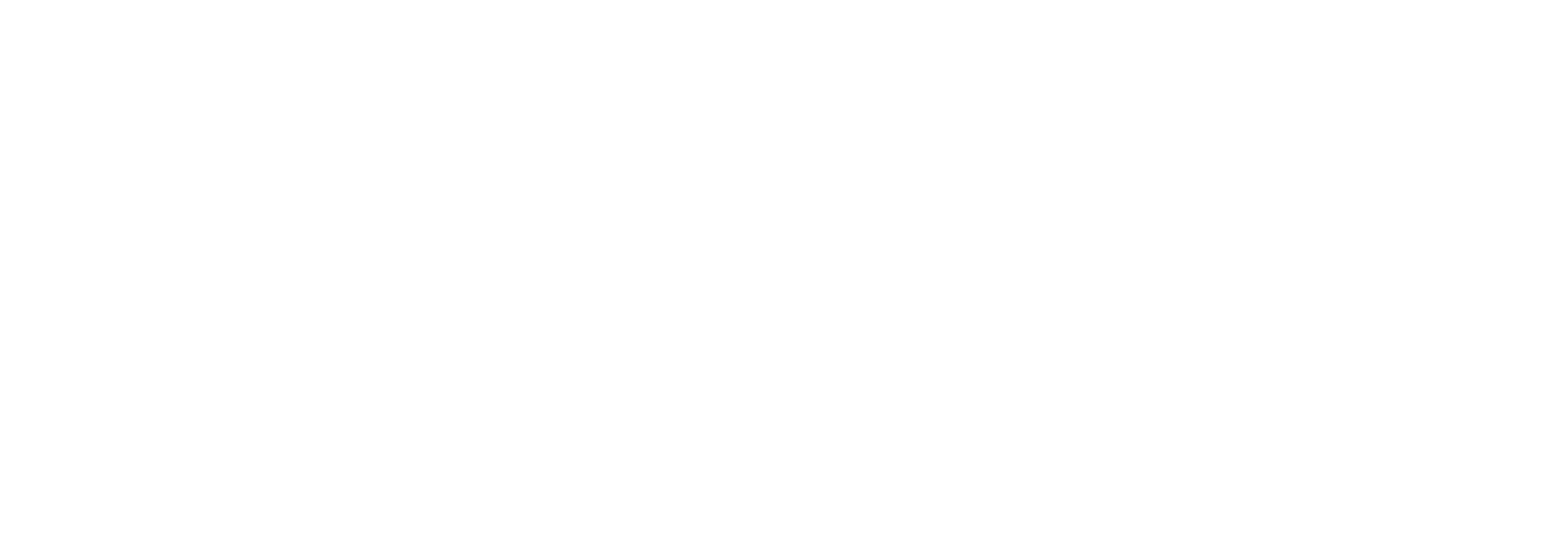
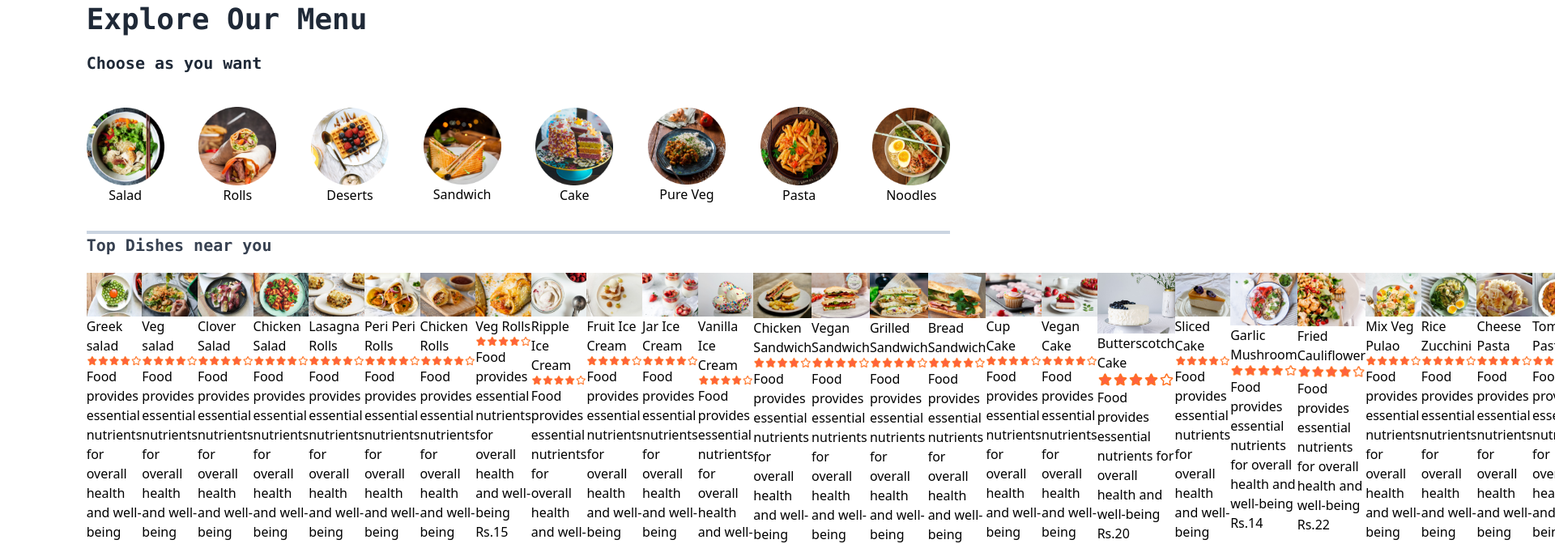
Before and after one commit to ushagotame000/foodie, a React (Create React App) app in the folder frontend/: page / in a window 1280 px wide. Shown: the part 560-1232 px from the top of the page at 81% size, 1920 px wide, since content can reach past the window. Before the commit the page ends 800 px from the top, so only its background shows below. Built offline with nearby package versions, Linux system fonts and the light colour scheme.

Commit message:
food item display

```diff
--- /dev/null
+++ b/frontend/src/component/ExploreMenu.tsx/DisplayItem.tsx
@@ -0,0 +1,50 @@
+// import React from "react";
+// import { food_list } from "../../assets/assets";
+// import FoodItem from "./FoodItem";
+// const DisplayItem = () => {
+//   return <div>
+// <div className="food-display" id="food-display">
+// <h2> Top Dishes near you</h2>
+// <div className="food-display-list">
+//     {food-listenerCount.map((item,index)=>
+//     return <FoodItem key ={index} id={item._id} name={item.name} description={item.description} price=>
+
+//     )}
+// </div>
+
+// </div>
+
+//   </div>;
+// };
+
+// export default DisplayItem;
+
+import React from "react";
+import { food_list } from "../../assets/assets";
+import FoodItem from "./FoodItem";
+
+const DisplayItem = () => {
+  return (
+    <div>
+      <div className="food-display" id="food-display">
+        <h2 className="font-mono text-xl font-bold text-gray-700">
+          Top Dishes near you
+        </h2>
+        <div className="food-display-list flex min-w-96">
+          {food_list.map((item, index) => (
+            <FoodItem
+              key={index}
+              id={item._id}
+              name={item.name}
+              description={item.description}
+              price={item.price}
+              image={item.image} // Assuming you have an 'image' property in your food item object
+            />
+          ))}
+        </div>
+      </div>
+    </div>
+  );
+};
+
+export default DisplayItem;
--- /dev/null
+++ b/frontend/src/component/ExploreMenu.tsx/ExploreMenu.tsx
@@ -0,0 +1,37 @@
+import React from "react";
+import { menu_list } from "../../assets/assets";
+
+const ExploreMenu = () => {
+  return (
+    <>
+      <div className="explore_menu  flex flex-col gap-5 " id="explore_menu">
+        <h1 className="text-gray-800 font-mono text-4xl  pt-8  md:font-bold font-bold ">
+          Explore Our Menu
+        </h1>
+        <p className="explore-menu-text  text-gray-800  font-mono  font-extrabold text-xl">
+          Choose as you want
+        </p>
+        <div className="explore_menu_list flex justify-between items-center gap-8 text-center mt-5 mb-0 overflow-x-scroll ">
+          {menu_list.map((item, index) => {
+            return (
+              <div
+                key={index}
+                // className="explore-menu-list-item  font-mono pointer text-gray-500 text-xl cursor-pointer active:border-solid bg-orange-600 p-1"
+              >
+                <img
+                  src={item.menu_image}
+                  alt=""
+                  className="w-24 min-w-20 cursor-pointer rounded-md ease-out duration-300 hover:opacity-60"
+                />
+                <p>{item.menu_name}</p>
+              </div>
+            );
+          })}
+        </div>
+        <hr className="mt-3 mb-0 h-1 bg-slate-300 border-none" />
+      </div>
+    </>
+  );
+};
+
+export default ExploreMenu;
--- /dev/null
+++ b/frontend/src/component/ExploreMenu.tsx/FoodItem.tsx
@@ -0,0 +1,61 @@
+// import React from "react";
+
+// const FoodItem = ({ id, name, price, description, image }) => {
+//   return (
+//     <div>
+//       <div className="food-item">
+//         <div className="food-item-img-container">
+//           <img className="food-item-image" src="{image" alt="" />
+//         </div>
+//         <div className="food-item-name-rating">
+//           <p>{name}</p>
+//           <img src={assets.rating_stars} />
+//         </div>
+
+//         <p className="food-item-desc">{description} </p>
+//         <p className="food-price">Rs.{price}</p>
+//       </div>
+//     </div>
+//   );
+// };
+
+// export default FoodItem;
+
+import React from "react";
+
+// Define the types of props explicitly
+interface FoodItemProps {
+  id: string;
+  name: string;
+  price: number;
+  description: string;
+  image: string;
+}
+
+const FoodItem: React.FC<FoodItemProps> = ({
+  id,
+  name,
+  price,
+  description,
+  image,
+}) => {
+  return (
+    <div>
+      <div className="food-item mt-5 ">
+        <img src={image} alt={name} /> {/* Use the 'image' prop directly */}
+        <div className="food-item-name-rating">
+          <p>{name}</p>
+          <img
+            // src={require("../../assets/rating_starts.png").default}
+            src="rating_starts.png"
+            alt="Rating Stars"
+          />
+        </div>
+        <p className="food-item-desc">{description}</p>
+        <p className="food-item-price">Rs.{price}</p>
+      </div>
+    </div>
+  );
+};
+
+export default FoodItem;
--- a/frontend/src/pages/Cart/Cart.tsx
+++ b/frontend/src/pages/Cart/Cart.tsx
@@ -1,7 +1,7 @@
 import React from "react";
 
 const Cart = () => {
-  return <div></div>;
+  return <div>gjj</div>;
 };
 
 export default Cart;
--- a/frontend/src/pages/Home/Home.tsx
+++ b/frontend/src/pages/Home/Home.tsx
@@ -1,9 +1,14 @@
 import React from "react";
 import Header from "../../component/Header/Header";
+import ExploreMenu from "../../component/ExploreMenu.tsx/ExploreMenu";
+import DisplayItem from "../../component/ExploreMenu.tsx/DisplayItem";
+
 const home = () => {
   return (
     <div>
       <Header />
+      <ExploreMenu />
+      <DisplayItem />
     </div>
   );
 };
```
Also changed, not shown: frontend/src/index.tsx (+6 -6 lines), frontend/public/rating_starts.png (added).
